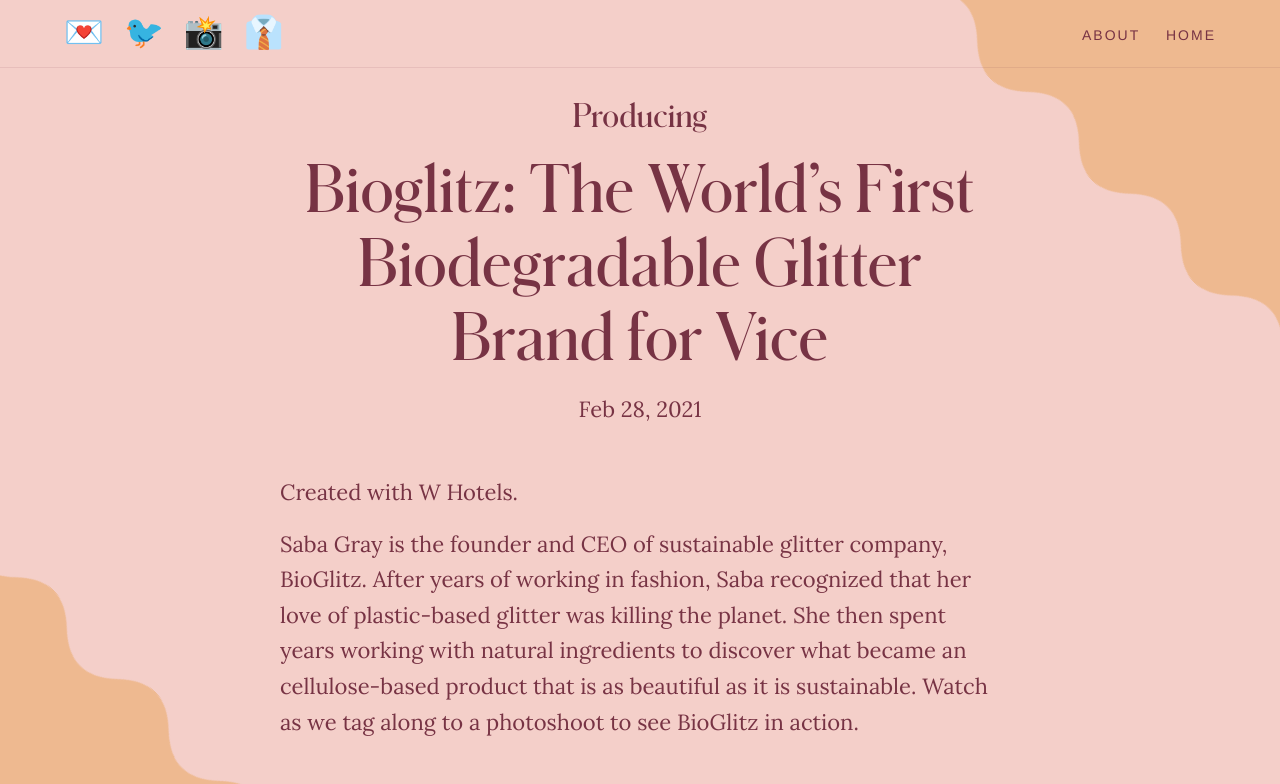
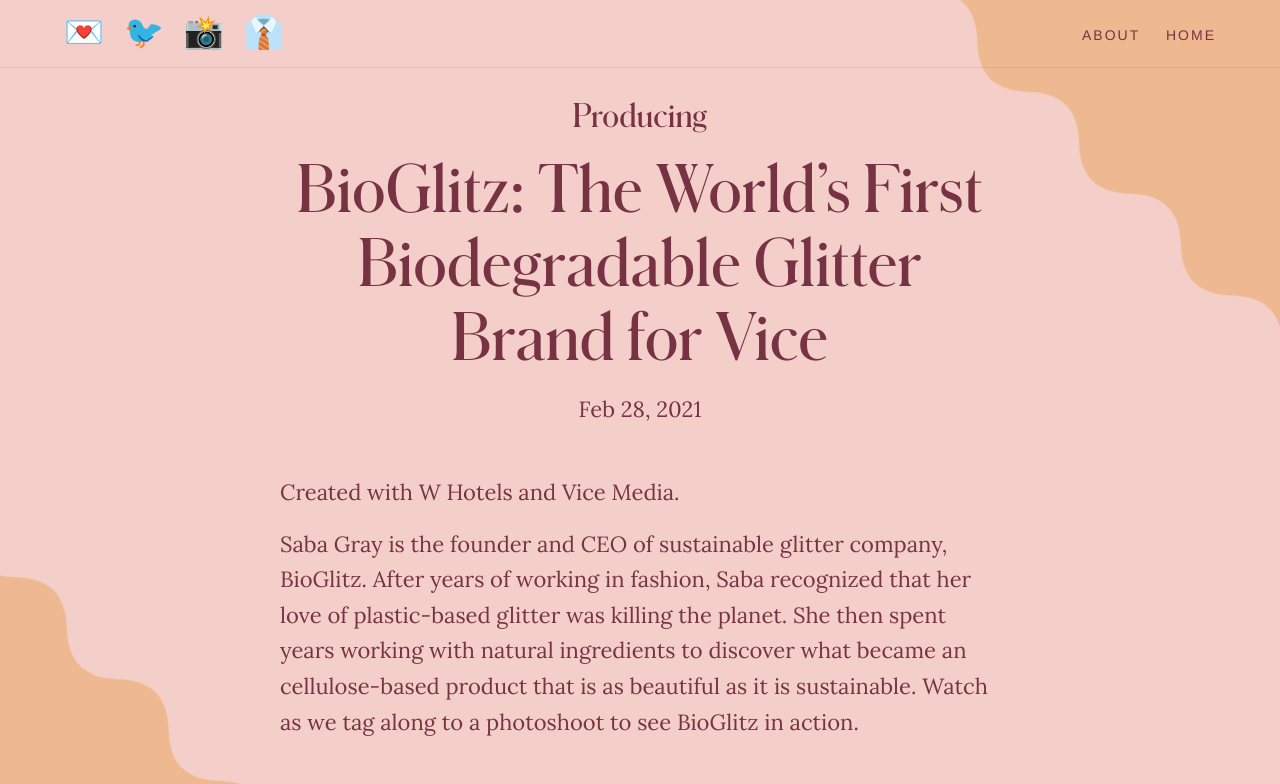
Before and after one commit to smittenn/laa-blog, a Jekyll site: the page built from _posts/2021-02-28-bioglitz-the-worlds-first-biodegradable-glitter-brand-for-vice.markdown, in a window 1280 px wide and 900 px high, cut to the strip 0-784 px from the top of the window. Built offline with Jekyll 4.4.1, drawn with Linux system fonts in a browser that asks for light colours; our own code applies the rules of GitHub Pages for plain Markdown files.

Commit message:
Updated Bioglitz The Worlds First Biodegradable Glitter Brand For Vice

```diff
--- a/_posts/2021-02-28-bioglitz-the-worlds-first-biodegradable-glitter-brand-for-vice.markdown
+++ b/_posts/2021-02-28-bioglitz-the-worlds-first-biodegradable-glitter-brand-for-vice.markdown
@@ -1,11 +1,11 @@
 ---
-title: 'Bioglitz: The World’s First Biodegradable Glitter Brand for Vice'
+title: 'BioGlitz: The World’s First Biodegradable Glitter Brand for Vice'
 date: 2021-02-28 14:24:00 -05:00
 categories:
 - Producing
 ---
 
-Created with W Hotels.
+Created with W Hotels and Vice Media.
 
 Saba Gray is the founder and CEO of sustainable glitter company, BioGlitz. After years of working in fashion, Saba recognized that her love of plastic-based glitter was killing the planet. She then spent years working with natural ingredients to discover what became an cellulose-based product that is as beautiful as it is sustainable. Watch as we tag along to a photoshoot to see BioGlitz in action.
 
```
